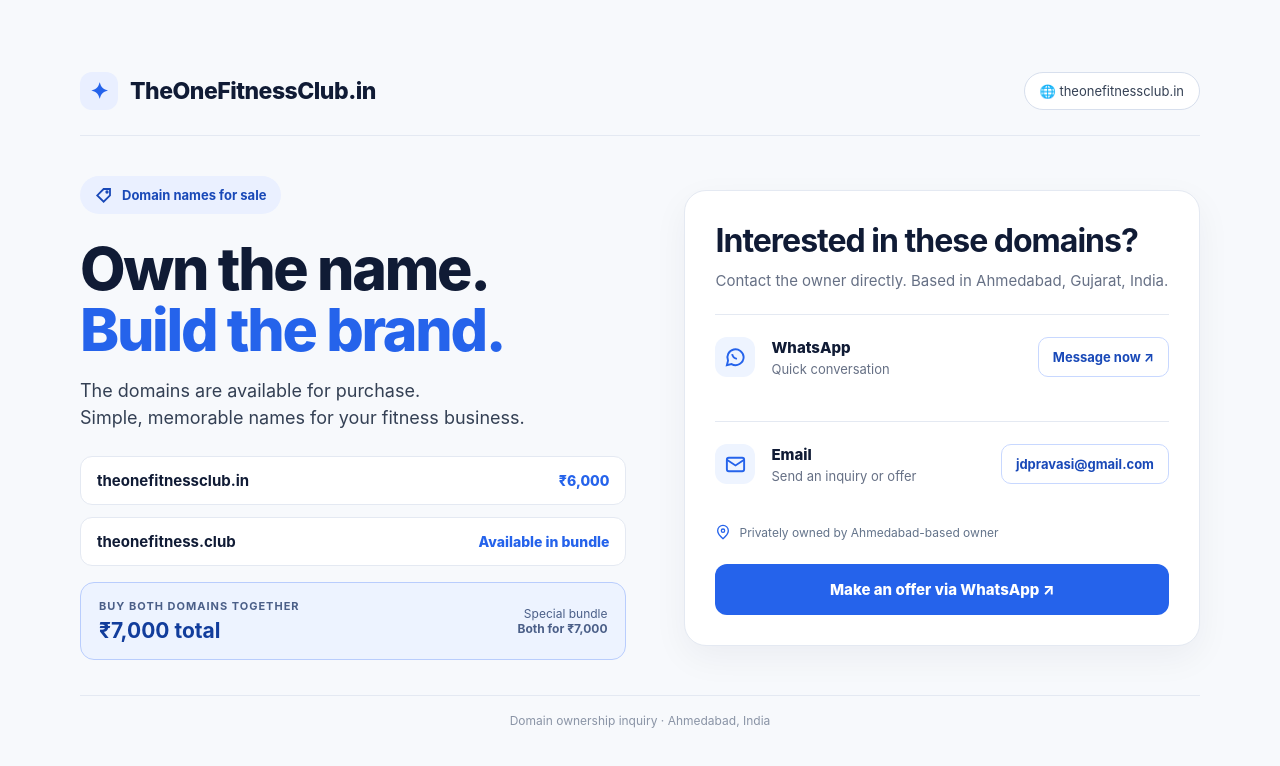
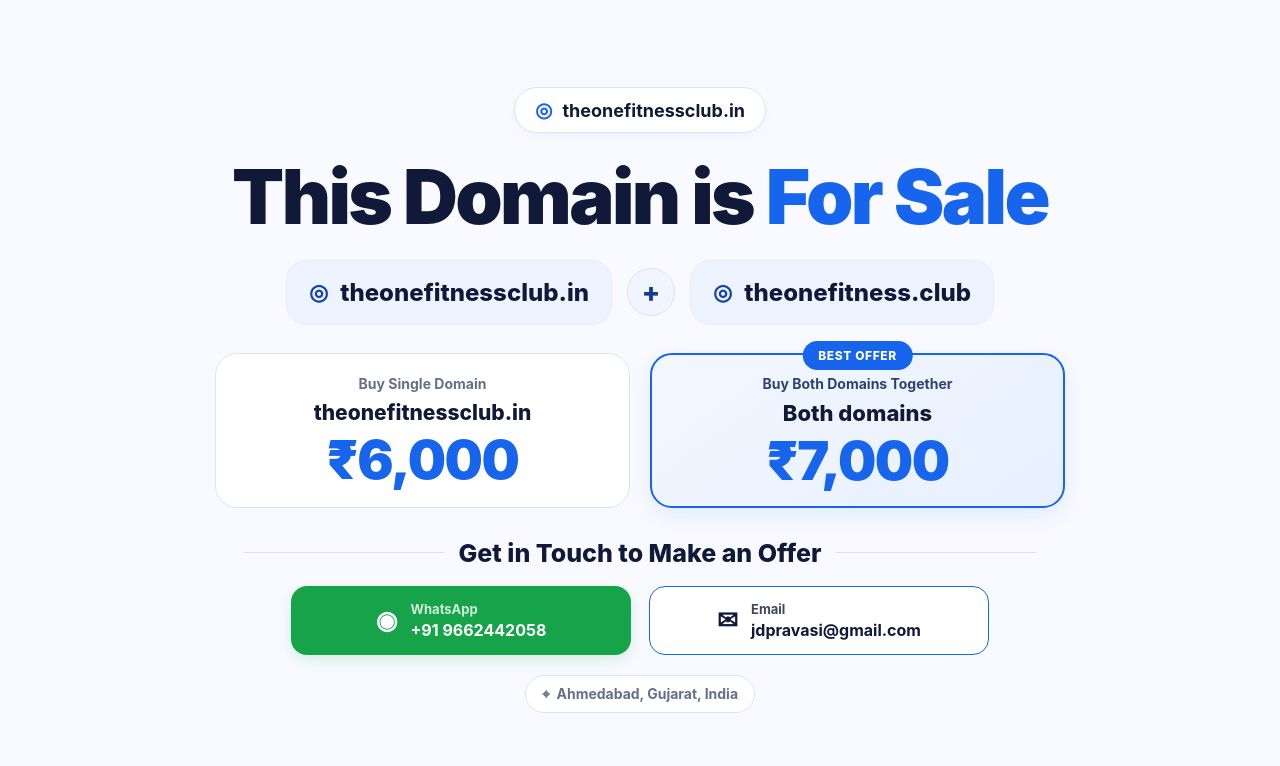
Before and after one commit to jdpravasi/Portfolio, a plain HTML site: page the-one-fitness/index.html in a window 1280 px wide. Drawn offline with Linux system fonts and the light colour scheme.

Commit message:
Redesign domain sale page with centered sale headline and two-domain offer

```diff
--- a/the-one-fitness/index.html
+++ b/the-one-fitness/index.html
@@ -1,94 +1,71 @@
+<!DOCTYPE html>
 <!DOCTYPE html>
 <html lang="en">
 <head>
 <meta charset="UTF-8">
 <meta name="viewport" content="width=device-width, initial-scale=1">
 <meta name="theme-color" content="#f7f9fc">
-  <meta name="description" content="theonefitnessclub.in is for sale. ₹6,000 for .in or ₹7,000 for both domains. Contact the Ahmedabad owner.">
+<meta name="description" content="TheOneFitnessClub domains are for sale. Buy one domain for ₹6,000 or both for ₹7,000. Ahmedabad, India.">
 <title>Domains for Sale | The One Fitness Club</title>
 <style>
 *{box-sizing:border-box}
-    :root{--ink:#101b35;--blue:#2563eb;--muted:#667085;--line:#e4e9f2;--bg:#f7f9fc}
-    body{margin:0;min-height:100vh;background:var(--bg);color:var(--ink);font-family:Inter,Segoe UI,Arial,sans-serif}
-    .page{min-height:100vh;display:flex;flex-direction:column;justify-content:center;padding:30px}
-    .wrap{width:min(1120px,100%);margin:0 auto}
-    header{display:flex;align-items:center;justify-content:space-between;padding:0 0 25px;border-bottom:1px solid var(--line);gap:20px}
-    .brand{display:flex;align-items:center;gap:12px;font-weight:800;font-size:clamp(17px,2.3vw,23px);letter-spacing:-.5px}
-    .brand-icon{width:38px;height:38px;display:grid;place-items:center;background:#e9efff;border-radius:12px;color:var(--blue);font-size:22px}
-    .top-domain{padding:10px 15px;border:1px solid #d7dfed;border-radius:999px;background:white;font-size:13px;color:#344054;white-space:nowrap}
-    main{display:grid;grid-template-columns:1.04fr .96fr;gap:46px;align-items:center;padding:40px 0 30px}
-    .left{padding-right:12px}
-    .tag{display:inline-flex;align-items:center;gap:9px;border-radius:999px;background:#eaf0ff;color:#1949b8;padding:10px 15px;font-size:13px;font-weight:700;margin-bottom:24px}
-    .tag svg{width:18px;height:18px}
-    h1{font-size:clamp(36px,5vw,59px);line-height:1.04;letter-spacing:-2.3px;margin:0 0 17px;font-weight:800;overflow-wrap:anywhere}
-    h1 span{color:var(--blue)}
-    .subtitle{font-size:18px;line-height:1.5;color:#344054;margin:0 0 25px}
-    .domains{display:grid;gap:12px}
-    .domain-row{display:flex;align-items:center;justify-content:space-between;gap:16px;padding:14px 16px;border:1px solid var(--line);background:white;border-radius:12px}
-    .domain-name{font-weight:700;font-size:15px;overflow-wrap:anywhere}
-    .price{font-size:14px;font-weight:800;color:var(--blue);white-space:nowrap}
-    .bundle{margin-top:16px;padding:16px 18px;border:1px solid #b9cdfd;background:#edf3ff;border-radius:14px;display:flex;justify-content:space-between;align-items:center;gap:15px}
-    .bundle small{display:block;color:#4b5f88;font-weight:700;font-size:11px;letter-spacing:1px;text-transform:uppercase;margin-bottom:5px}
-    .bundle strong{font-size:21px;color:#123d9c}
-    .bundle .save{font-size:12px;color:#4b5f88;text-align:right}
-    .contact-card{background:#fff;border:1px solid var(--line);border-radius:22px;padding:30px;box-shadow:0 12px 35px rgba(16,27,53,.05)}
-    .contact-card h2{font-size:clamp(23px,3vw,32px);letter-spacing:-1px;margin:0 0 9px}
-    .contact-card .intro{margin:0;color:var(--muted);font-size:15px;line-height:1.55}
-    .contact-item{display:grid;grid-template-columns:42px 1fr auto;align-items:center;gap:14px;padding:22px 0;border-top:1px solid var(--line);margin-top:22px}
-    .contact-icon{width:40px;height:40px;display:grid;place-items:center;border-radius:12px;background:#eef4ff;color:var(--blue)}
-    .contact-icon svg{width:23px;height:23px}
-    .contact-label{font-weight:800;font-size:15px}
-    .contact-desc{font-size:13px;color:var(--muted);margin-top:4px}
-    .contact-action{padding:11px 14px;border:1px solid #c8d8ff;border-radius:10px;text-decoration:none;color:#1949b8;background:#fff;font-size:13px;font-weight:700;white-space:nowrap}
-    .contact-action:hover{background:#f2f6ff}
-    .email-action{max-width:100%;overflow-wrap:anywhere}
-    .location{display:flex;align-items:center;gap:8px;margin-top:18px;color:#64748b;font-size:12px}
-    .location svg{width:16px;height:16px;color:var(--blue)}
-    .offer-button{display:flex;justify-content:center;align-items:center;gap:10px;margin-top:24px;width:100%;padding:16px;background:var(--blue);color:#fff;text-decoration:none;border-radius:12px;font-weight:800;font-size:15px}
-    .offer-button:hover{background:#1d4ed8}
-    .foot{border-top:1px solid var(--line);padding-top:17px;margin-top:5px;text-align:center;color:#8a94a6;font-size:12px}
-    @media(max-width:760px){.page{padding:20px}.wrap{width:100%}header{padding-bottom:18px}.top-domain{font-size:11px;padding:9px 12px}main{grid-template-columns:1fr;gap:24px;padding:25px 0 20px}.left{padding:0}h1{font-size:clamp(35px,10vw,48px);letter-spacing:-1.6px}.contact-card{padding:23px}.contact-item{grid-template-columns:40px 1fr;gap:12px}.contact-action{grid-column:2;justify-self:start}.page{min-height:100vh;justify-content:flex-start}.foot{padding-bottom:5px}}
-    @media(max-width:390px){.brand{font-size:15px}.brand-icon{width:32px;height:32px}.top-domain{font-size:10px}.bundle{align-items:flex-start}.bundle strong{font-size:19px}.contact-card{padding:19px}}
-    @media(min-height:850px) and (min-width:761px){.page{padding-top:45px;padding-bottom:45px}}
+:root{--navy:#101a38;--blue:#1764ed;--pale:#edf3ff;--line:#dce4f2;--muted:#647089}
+body{margin:0;background:#f8faff;color:var(--navy);font-family:Inter,Segoe UI,Arial,sans-serif}
+.page{min-height:100vh;display:flex;align-items:center;justify-content:center;padding:24px}
+.container{width:min(1080px,100%);text-align:center}
+.brand{display:inline-flex;align-items:center;gap:10px;border:1px solid var(--line);background:#fff;padding:10px 20px;border-radius:999px;font-weight:750;font-size:clamp(13px,2vw,18px);box-shadow:0 3px 12px rgba(16,26,56,.04)}
+.brand-icon{font-size:20px;color:var(--blue)}
+h1{margin:24px 0 24px;font-size:clamp(38px,6vw,76px);line-height:1.03;letter-spacing:-2.6px;font-weight:900}
+h1 .sale{color:var(--blue)}
+.domains{display:flex;align-items:center;justify-content:center;gap:15px;margin:0 auto 28px}
+.domain{display:flex;align-items:center;justify-content:center;gap:12px;padding:17px 22px;background:var(--pale);border:1px solid #e4edff;border-radius:20px;font-weight:800;font-size:clamp(14px,2vw,24px);overflow-wrap:anywhere;min-width:0}
+.domain-icon{font-size:22px;color:#1646a5;flex-shrink:0}
+.plus{width:48px;height:48px;border-radius:50%;display:grid;place-items:center;background:#f0f5ff;border:1px solid var(--line);font-size:27px;font-weight:800;color:#123c91;flex-shrink:0}
+.pricing{display:grid;grid-template-columns:1fr 1fr;gap:20px;max-width:850px;margin:0 auto 30px}
+.price-card{background:#fff;border:1px solid var(--line);border-radius:22px;padding:20px 18px 18px;display:flex;flex-direction:column;justify-content:center;min-height:155px}
+.price-card.bundle{border:2px solid var(--blue);background:linear-gradient(145deg,#f3f7ff,#e7f0ff);position:relative;box-shadow:0 8px 22px rgba(23,100,237,.10)}
+.price-card.bundle:before{content:"BEST OFFER";position:absolute;top:-14px;left:50%;transform:translateX(-50%);background:var(--blue);color:white;border-radius:999px;padding:7px 16px;font-size:12px;font-weight:850;letter-spacing:.6px;white-space:nowrap}
+.label{font-size:14px;font-weight:700;color:var(--muted);margin-bottom:8px}
+.domain-label{font-size:clamp(15px,2.1vw,21px);font-weight:800;overflow-wrap:anywhere}
+.amount{font-size:clamp(36px,5vw,54px);font-weight:900;letter-spacing:-1.5px;color:var(--blue);margin-top:8px;line-height:1}
+.bundle .label{color:#2c4370}
+.bundle .domain-label{font-size:clamp(16px,2.2vw,22px)}
+.contact-heading{display:flex;align-items:center;gap:15px;justify-content:center;font-size:clamp(18px,2.5vw,25px);font-weight:800;margin:0 0 18px}
+.contact-heading:before,.contact-heading:after{content:"";height:1px;background:var(--line);flex:1;max-width:200px}
+.contacts{display:flex;justify-content:center;gap:18px;flex-wrap:wrap}
+.contact{display:flex;align-items:center;gap:13px;border-radius:16px;padding:14px 20px;text-decoration:none;min-width:min(340px,100%);justify-content:center;font-weight:750;transition:background .15s}
+.whatsapp{background:#16a34a;color:white;box-shadow:0 5px 14px rgba(22,163,74,.14)}
+.whatsapp:hover{background:#12843d}
+.email{border:1.5px solid var(--blue);background:#fff;color:var(--navy)}
+.email:hover{background:#f1f6ff}
+.contact-icon{font-size:25px}
+.contact-copy{text-align:left}
+.contact-copy small{display:block;font-size:13px;opacity:.8;font-weight:650;margin-bottom:3px}
+.contact-copy strong{font-size:16px;overflow-wrap:anywhere}
+.location{margin:20px auto 0;display:inline-flex;align-items:center;gap:8px;border:1px solid var(--line);background:white;padding:9px 16px;border-radius:999px;color:var(--muted);font-weight:650;font-size:14px}
+@media(max-width:650px){.page{padding:20px 15px}.domains{flex-direction:column;gap:10px;margin-bottom:22px;width:100%}.domain{width:100%;padding:14px 12px;border-radius:15px;font-size:clamp(13px,4vw,17px)}.plus{width:37px;height:37px;font-size:22px}.pricing{gap:10px;margin-bottom:23px}.price-card{padding:20px 10px 14px;min-height:135px;border-radius:16px}.label{font-size:12px}.domain-label{font-size:14px}.amount{font-size:clamp(29px,8vw,40px)}.bundle:before{font-size:10px;padding:6px 12px}.contacts{gap:10px}.contact{min-width:100%;padding:13px 15px}.contact-copy strong{font-size:15px}h1{letter-spacing:-1.8px;margin:20px 0 22px}}
+@media(max-height:760px) and (min-width:651px){.page{padding:15px}.brand{padding:8px 15px}h1{font-size:clamp(38px,5vw,60px);margin:17px 0}.domains{margin-bottom:20px}.price-card{min-height:135px;padding:15px}.pricing{margin-bottom:22px}.contact-heading{margin-bottom:12px}.contact{padding:11px 16px}.location{margin-top:13px}}
 </style>
 </head>
 <body>
-  <div class="page">
-    <div class="wrap">
-      <header>
-        <div class="brand"><div class="brand-icon" aria-hidden="true">✦</div><span>TheOneFitnessClub.in</span></div>
-        <div class="top-domain">🌐 theonefitnessclub.in</div>
-      </header>
-      <main>
-        <section class="left">
-          <div class="tag"><svg viewBox="0 0 24 24" fill="none" stroke="currentColor" stroke-width="2.4"><path d="M20 12.5 11.5 21 3 12.5 11.5 4H20v8.5Z"/><circle cx="16" cy="8" r="1"/></svg>Domain names for sale</div>
-          <h1>Own the name.<br><span>Build the brand.</span></h1>
-          <p class="subtitle">The domains are available for purchase.<br>Simple, memorable names for your fitness business.</p>
-          <div class="domains">
-            <div class="domain-row"><div class="domain-name">theonefitnessclub.in</div><div class="price">₹6,000</div></div>
-            <div class="domain-row"><div class="domain-name">theonefitness.club</div><div class="price">Available in bundle</div></div>
+<div class="page"><main class="container">
+<div class="brand"><span class="brand-icon">◎</span><span>theonefitnessclub.in</span></div>
+<h1>This Domain is <span class="sale">For Sale</span></h1>
+<div class="domains" aria-label="Domains offered">
+<div class="domain"><span class="domain-icon">◎</span><span>theonefitnessclub.in</span></div>
+<div class="plus" aria-label="plus">+</div>
+<div class="domain"><span class="domain-icon">◎</span><span>theonefitness.club</span></div>
 </div>
-          <div class="bundle"><div><small>Buy both domains together</small><strong>₹7,000 total</strong></div><div class="save">Special bundle<br><b>Both for ₹7,000</b></div></div>
-        </section>
-        <section class="contact-card">
-          <h2>Interested in these domains?</h2>
-          <p class="intro">Contact the owner directly. Based in Ahmedabad, Gujarat, India.</p>
-          <div class="contact-item">
-            <div class="contact-icon"><svg viewBox="0 0 24 24" fill="none" stroke="currentColor" stroke-width="2"><path d="M20.5 11.5a8.5 8.5 0 0 1-12.6 7.4L3 20l1.2-4.7A8.5 8.5 0 1 1 20.5 11.5Z"/><path d="M8.5 8.5c.6 2.8 2.2 4.4 5 5"/></svg></div>
-            <div><div class="contact-label">WhatsApp</div><div class="contact-desc">Quick conversation</div></div>
-            <a class="contact-action" href="https://wa.me/919662442058?text=Hi%2C%20I%27m%20interested%20in%20the%20domain%20sale.%20Please%20share%20details." target="_blank" rel="noopener noreferrer">Message now ↗</a>
+<div class="pricing">
+<div class="price-card"><div class="label">Buy Single Domain</div><div class="domain-label">theonefitnessclub.in</div><div class="amount">₹6,000</div></div>
+<div class="price-card bundle"><div class="label">Buy Both Domains Together</div><div class="domain-label">Both domains</div><div class="amount">₹7,000</div></div>
 </div>
-          <div class="contact-item">
-            <div class="contact-icon"><svg viewBox="0 0 24 24" fill="none" stroke="currentColor" stroke-width="2"><rect x="3" y="5" width="18" height="14" rx="2"/><path d="m3 7 9 6 9-6"/></svg></div>
-            <div><div class="contact-label">Email</div><div class="contact-desc">Send an inquiry or offer</div></div>
-            <a class="contact-action email-action" href="mailto:jdpravasi@gmail.com?subject=Domain%20purchase%20inquiry">jdpravasi@gmail.com</a>
+<div class="contact-heading">Get in Touch to Make an Offer</div>
+<div class="contacts">
+<a class="contact whatsapp" href="https://wa.me/919662442058?text=Hi%2C%20I%27m%20interested%20in%20the%20domain%20sale." target="_blank" rel="noopener noreferrer"><span class="contact-icon">◉</span><span class="contact-copy"><small>WhatsApp</small><strong>+91 9662442058</strong></span></a>
+<a class="contact email" href="mailto:jdpravasi@gmail.com?subject=Domain%20purchase%20inquiry"><span class="contact-icon">✉</span><span class="contact-copy"><small>Email</small><strong>jdpravasi@gmail.com</strong></span></a>
 </div>
-          <div class="location"><svg viewBox="0 0 24 24" fill="none" stroke="currentColor" stroke-width="2"><path d="M20 10c0 5-8 12-8 12S4 15 4 10a8 8 0 1 1 16 0Z"/><circle cx="12" cy="10" r="2.5"/></svg>Privately owned by Ahmedabad-based owner</div>
-          <a class="offer-button" href="https://wa.me/919662442058?text=Hi%2C%20I%20would%20like%20to%20make%20an%20offer%20for%20the%20domains." target="_blank" rel="noopener noreferrer">Make an offer via WhatsApp ↗</a>
-        </section>
-      </main>
-      <div class="foot">Domain ownership inquiry · Ahmedabad, India</div>
-    </div>
-  </div>
+<div class="location">⌖ &nbsp;Ahmedabad, Gujarat, India</div>
+</main></div>
 </body>
 </html>
```
Lines whose indentation alone changed are shown as unchanged.
